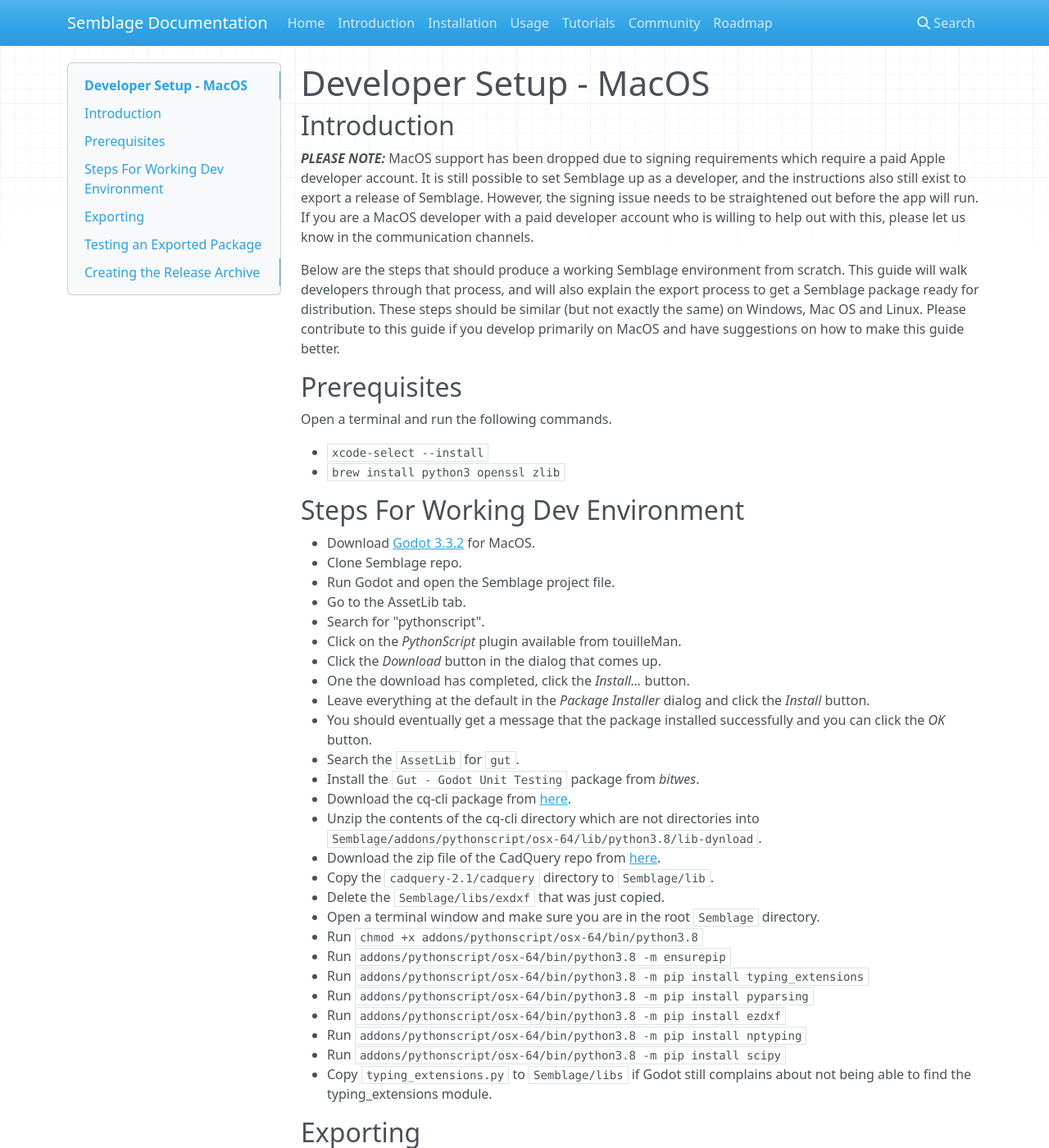
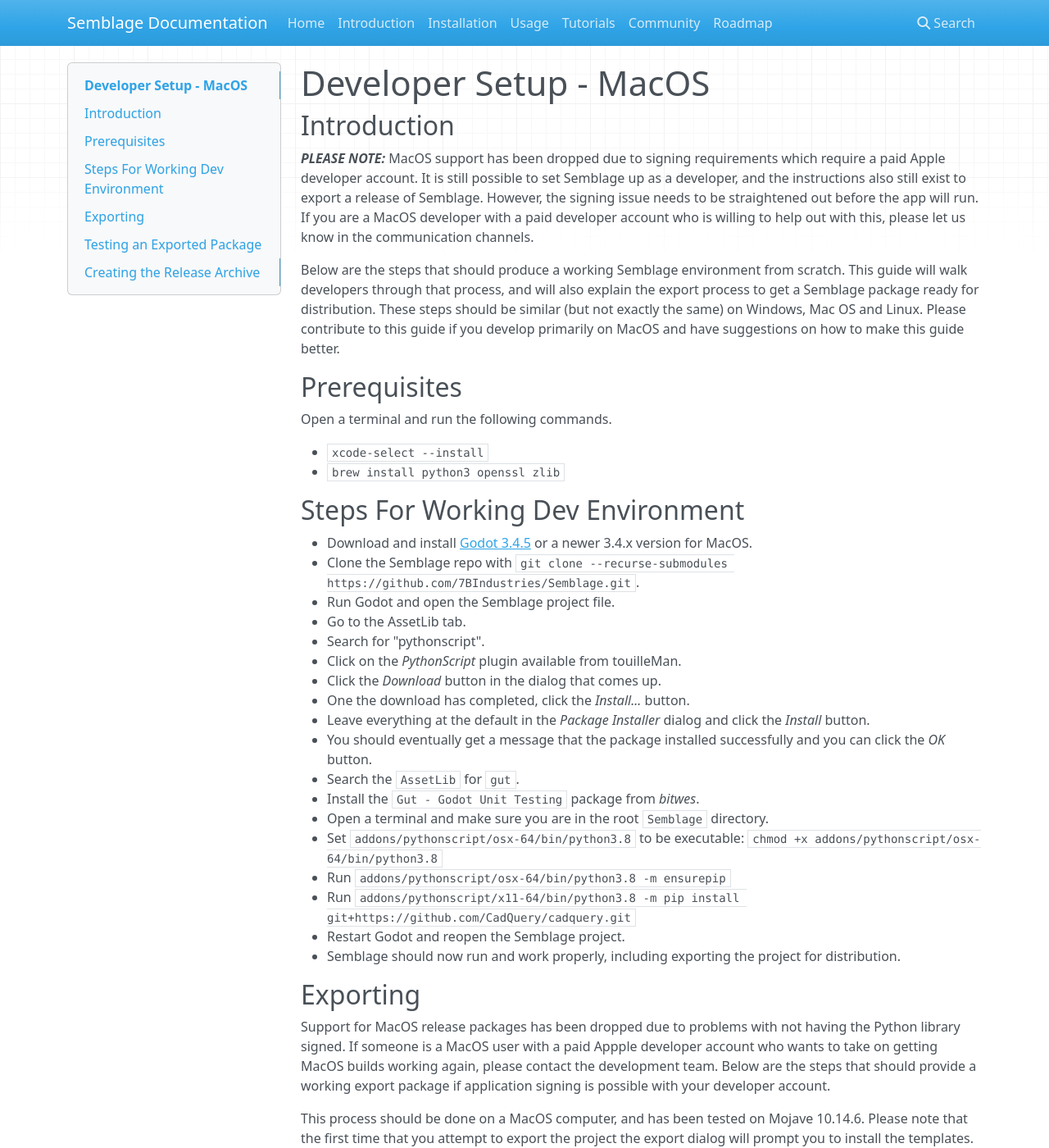
Before and after one commit to 7BIndustries/semblage-docs, an MkDocs documentation site: the page built from docs/developer_setup_macos.md, in a window 1280 px wide and 1400 px high. Shown: the whole window at 82% size. Built offline with MkDocs 1.6.1, drawn with Linux system fonts in a browser that asks for light colours; nearby versions of some CDN libraries.

Commit message:
Updated the MacOS developer documentation

```diff
--- a/docs/developer_setup_macos.md
+++ b/docs/developer_setup_macos.md
@@ -15,8 +15,8 @@
 
 ## Steps For Working Dev Environment
 
-* Download [Godot 3.3.2](https://downloads.tuxfamily.org/godotengine/3.3.2/Godot_v3.3.2-stable_osx.universal.zip) for MacOS.
-* Clone Semblage repo.
+* Download and install [Godot 3.4.5](https://godotengine.org/download) or a newer 3.4.x version for MacOS.
+* Clone the Semblage repo with `git clone --recurse-submodules https://github.com/7BIndustries/Semblage.git`.
 * Run Godot and open the Semblage project file.
 * Go to the AssetLib tab.
 * Search for "pythonscript".
@@ -27,20 +27,12 @@
 * You should eventually get a message that the package installed successfully and you can click the _OK_ button.
 * Search the `AssetLib` for `gut`.
 * Install the `Gut - Godot Unit Testing` package from _bitwes_.
-* Download the cq-cli package from [here](https://github.com/CadQuery/cq-cli/releases/download/v2.1.0/cq-cli-MacOS.zip).
-* Unzip the contents of the cq-cli directory which are not directories into `Semblage/addons/pythonscript/osx-64/lib/python3.8/lib-dynload`.
-* Download the zip file of the CadQuery repo from [here](https://github.com/CadQuery/cadquery/archive/refs/tags/2.1.zip).
-* Copy the `cadquery-2.1/cadquery` directory to `Semblage/lib`.
-* Delete the `Semblage/libs/exdxf` that was just copied.
-* Open a terminal window and make sure you are in the root `Semblage` directory.
-* Run `chmod +x addons/pythonscript/osx-64/bin/python3.8`
+* Open a terminal and make sure you are in the root `Semblage` directory.
+* Set `addons/pythonscript/osx-64/bin/python3.8` to be executable: `chmod +x addons/pythonscript/osx-64/bin/python3.8`
 * Run `addons/pythonscript/osx-64/bin/python3.8 -m ensurepip`
-* Run `addons/pythonscript/osx-64/bin/python3.8 -m pip install typing_extensions`
-* Run `addons/pythonscript/osx-64/bin/python3.8 -m pip install pyparsing`
-* Run `addons/pythonscript/osx-64/bin/python3.8 -m pip install ezdxf`
-* Run `addons/pythonscript/osx-64/bin/python3.8 -m pip install nptyping`
-* Run `addons/pythonscript/osx-64/bin/python3.8 -m pip install scipy`
-* Copy `typing_extensions.py` to `Semblage/libs` if Godot still complains about not being able to find the typing_extensions module.
+* Run `addons/pythonscript/x11-64/bin/python3.8 -m pip install git+https://github.com/CadQuery/cadquery.git`
+* Restart Godot and reopen the Semblage project.
+* Semblage should now run and work properly, including exporting the project for distribution.
 
 ## Exporting
 
```
